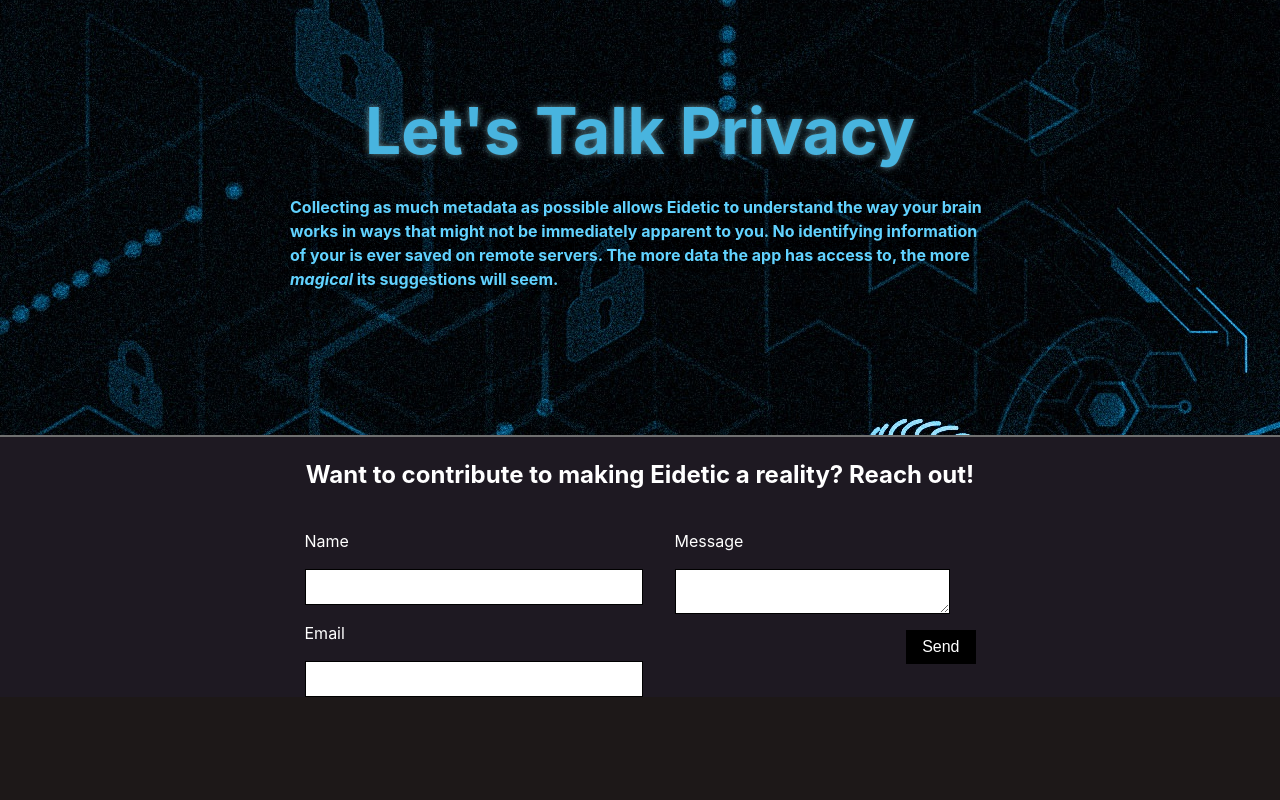
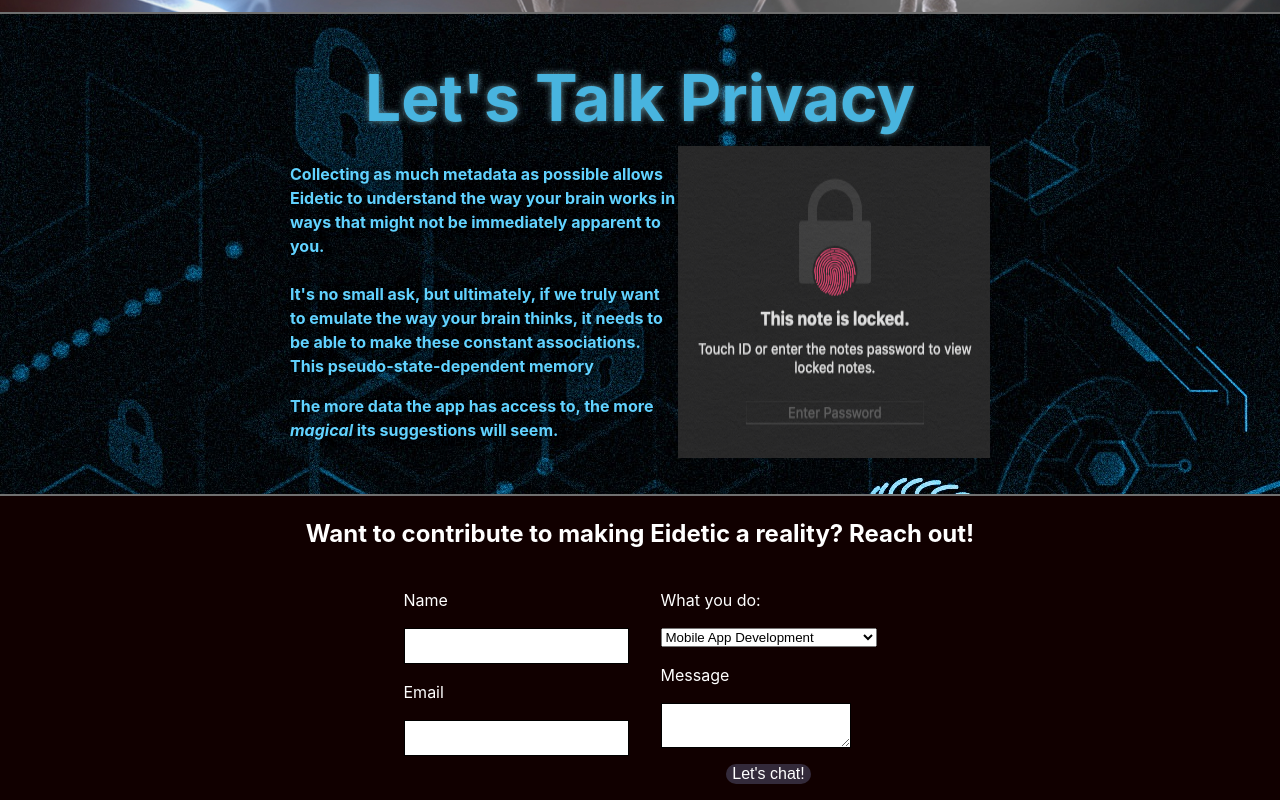
Before and after one commit to Hydrochlorick/intensive-website, a plain HTML site: page index.html in a window 1280 px wide. Shown: the part 1255-2055 px from the top of the page. Before the commit the page ends 1952 px from the top, so only its background shows below. Drawn offline with Linux system fonts and the light colour scheme.

Commit message:
Ask not what your school can do for you, but what you're going to do to survive what it does.

```diff
--- a/index.html
+++ b/index.html
@@ -1,7 +1,7 @@
 <!DOCTYPE html>
 <html lang='en'>
 	<head>
-		<title>Eideitc: </title>
+		<title>Eideitc</title>
         <link rel="stylesheet" type="text/css" href="style.css">
 
         <!-- Animate On Scroll JS library, just in case I end up using it -->
@@ -15,7 +15,7 @@
 				<h1><a href="#">Eidetic</a></h1>
 				<ul>
 					<li><a href="#why">Why Eidetic?</a></li>
-					<li><a href="#privacy">Privacy</a></li>
+					<li><a href="#privacy">Privacy Statement</a></li>
 					<li><a href="#contact">Contact</a></li>
 				</ul>
 			</nav>
@@ -23,11 +23,11 @@
 			<section id="titlecard">
 				<div id="left">
 					<h2>Eidetic</h2>
-					<h4>Redefining crystalized intelligence</h4>
+					<h4>Redefining Crystalized Intelligence</h4>
 				</div>
 				<div id="right">
 					<p>Get the latest version today!</p>
-					<img src="images/ontheappstore.png">
+					<a href="#contact"><img src="images/ontheappstore.png"></a>
 				</div>
 			</section>
 
@@ -39,7 +39,9 @@
 					</h5>
 					<p>By now it's no secret that the way we process and store information is changing.
 						The digital era has warranted prioritizing remembering <span class='italic'>how</span> to find information over the specific information itself.
-						We believe that if your application attends to all available metadata that it can when you create notes, it should use that information to help you find them when you them.
+					</p>
+					<p>
+						Much like memory recall in the brain is triggered by external mementos, Eidetic will use contextual information to try to guess what item you might want to be seeing next. With enough customization, metadata, and some trial and error, we believe the app can revolutionize the way you think about the storage or your most important memories.
 					</p>
 				</div>
 				<div id="right">
@@ -53,11 +55,15 @@
 			<section id="privacy">
 				<div>
 					<h2>Let's Talk Privacy</h2>
-					<div id="priv">
-						<p>
-							Collecting as much metadata as possible allows Eidetic to understand the way your brain works in ways that might not be immediately apparent to you.
-							No identifying information of your is ever saved on remote servers. The more data the app has access to, the more <span class="italic">magical</span> its suggestions will seem.
-						</p>
+					<div id="privright">
+						<div>
+							<p>
+								Collecting as much metadata as possible allows Eidetic to understand the way your brain works in ways that might not be immediately apparent to you.
+								<br><br>It's no small ask, but ultimately, if we truly want to emulate the way your brain thinks, it needs to be able to make these constant associations. This pseudo-state-dependent memory</p>
+								<p>The more data the app has access to, the more <span class="italic">magical</span> its suggestions will seem.
+							</p>
+						</div>
+						<img src="images/locknote.png">
 					</div>
 				</div>
 			</section>
@@ -78,10 +84,18 @@
 					</div>
 					<div>
 						<label>
+							<span>What you do:</span>
+							<select name="role" id="role">
+								<option value="mobile">Mobile App Development</option>
+								<option value="datml">Machine Learning</option>
+								<option value="tharealhero">Give emotional support</option>
+							</select>
+						</label>
+						<label>
 							<span>Message</span>
 							<textarea></textarea>
 						</label>
-						<button type="submit">Send</button>
+						<button type="submit">Let's chat!</button>
 					</div>
 				</form>
 			</footer>
--- a/style.css
+++ b/style.css
@@ -19,7 +19,6 @@ main > section {
 
 footer {
     border-top: 2px solid rgb(112, 112, 112);
-    min-height: 30vh;
 }
 
 .italic {
@@ -104,6 +103,7 @@ nav ul a:hover {
 #why {
     background-color: #00aadd;
     background-image: url(images/pathways.jpg);
+    background-size: cover;
     display: flex;
     padding: 0.5em;
 
@@ -117,18 +117,6 @@ nav ul a:hover {
     text-align: center;
     align-items: center;
     /* JUST CENTER THE TEXT OMFG */
-}
-
-
-#why ul {
-    list-style: none;
-    margin: 0;
-    padding: 0;
-    justify-content: center;
-}
-
-#why > ul {
-    padding: 2em;
 }
 
 #why #left {
@@ -173,6 +161,10 @@ nav ul a:hover {
     max-width: 700px;
 }
 
+#privright {
+    display: flex;
+}
+
 #privacy  h2 {
     color: #48b4df;
     text-shadow: 0 0 7px rgb(98, 147, 161);
@@ -188,7 +180,7 @@ nav ul a:hover {
 
 
 #contact {
-    background-color: #1e1922;
+    background-color: #100;
     display: flex;
     flex-direction: column;
     justify-content: center;
@@ -218,7 +210,6 @@ input, textarea {
     border: 1px solid #000;
     padding: 0.5em;
     margin: 0 2em 0 0;
-    width: 20em;
     font-size: 1em;
 }
 
@@ -231,9 +222,14 @@ form button {
     width: auto;
     font-size: 1em;
     margin: 1em 0;
-    align-self: flex-end;
-    padding: 0.5em 1em;
-    background-color:rgb(0, 0, 0);
+    align-self: center;
+    /* padding: 0.5em 1em; */
+    background-color: #332a3a;
+    border-radius: 10px;
     color: #fff;
     border: none;
 }
+
+form button:hover {
+    background-color: ;
+}
```
Also changed, not shown: images/availableoptions.png (renamed from availableoptions.png), images/locknote.png (added), 2 other files.
